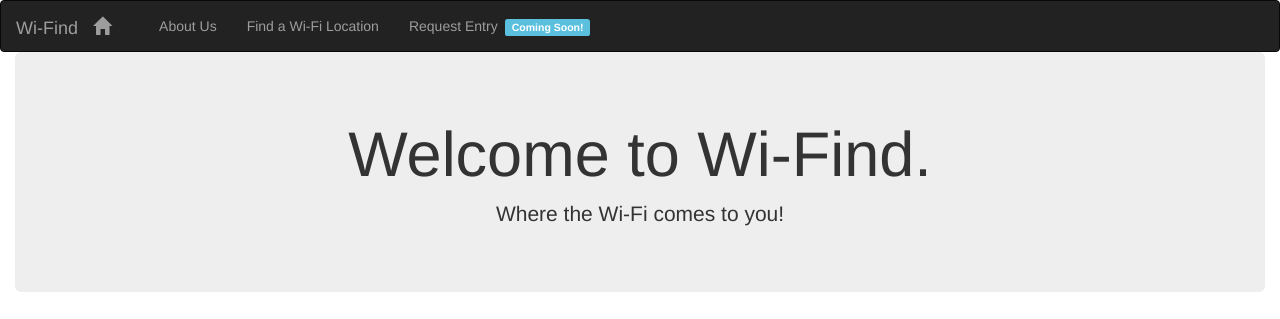
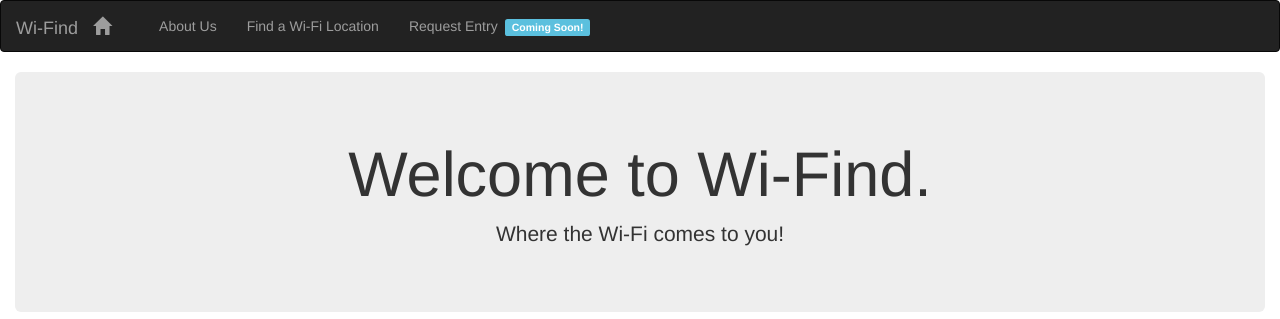
Before and after one commit to alvyn279/wi-find, a PHP site: page /index.html in a window 1280 px wide. Shown: the top 319 px of the page. Run offline with PHP 8.4, Linux system fonts and the light colour scheme; some libraries are stand-ins or nearby versions.

Commit message:
reverting

```diff
--- a/css/style.css
+++ b/css/style.css
@@ -5,7 +5,7 @@
        }
 
 .navbar {
-    margin-bottom: 0 !important;
+    /*margin-bottom: 0 !important;*/
 }
 .me {
     background-color: #52BE80;
```
